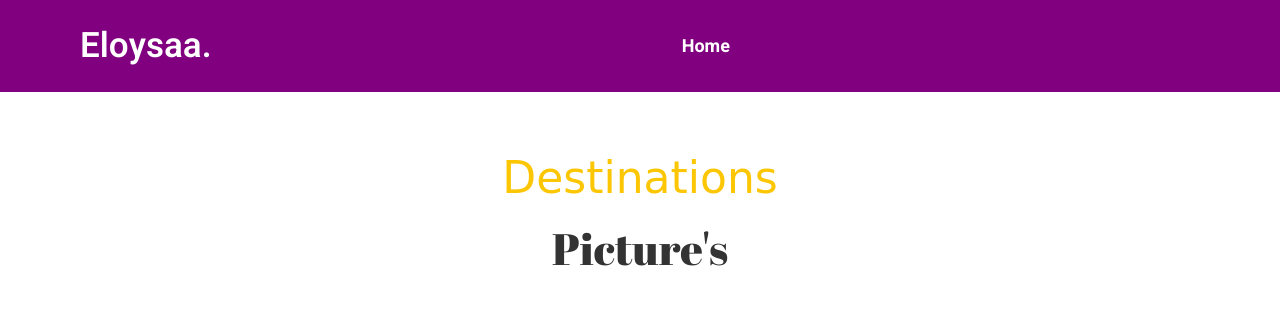
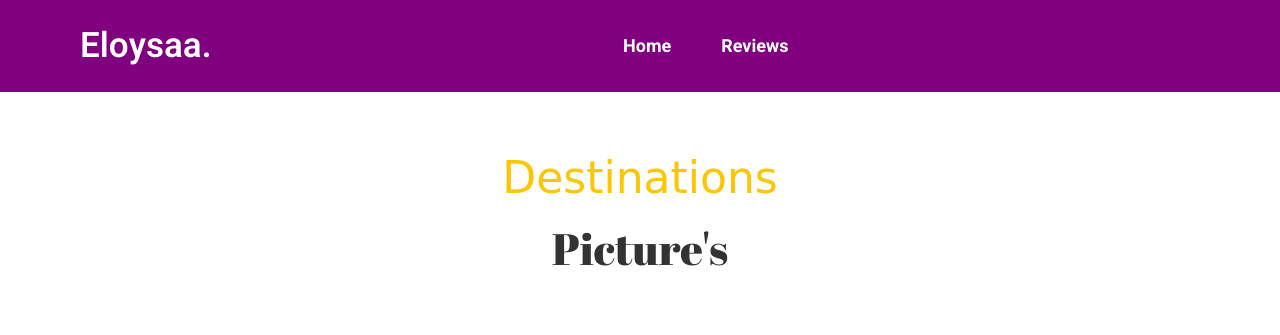
Before and after one commit to bbnude/Eloysaa._hci102, a plain HTML site: page details.html in a window 1280 px wide. Shown: the top 335 px of the page. Drawn offline with nearby package versions, Linux system fonts and the light colour scheme; a web font is replaced by a local one.

Commit message:
details.html

```diff
--- a/details.html
+++ b/details.html
@@ -56,20 +56,17 @@
                 <ul class="navbar-list">
 
 
-                    <!--
+
                     <li>
-                        <a href="#about" class="navbar-link">About Me</a>
+                        <a href="./index.html" class="navbar-link">Home</a>
+                    </li>
+                    <li>
+                        <a href="reviews.html" class="navbar-link">Reviews</a>
                     </li>
 
-                    <li>
-                        <a href="#video" class="navbar-link">Videos</a>
+
                     </li>
-
-                </li> -->
-                    <li>
-                        <a href="./index.html" class="navbar-link">Home</a>
-
-                        <!-- <li>
+                    <!-- <li>
                         <a href="#" class="navbar-link">Blog</a>
                     </li>
 
```
